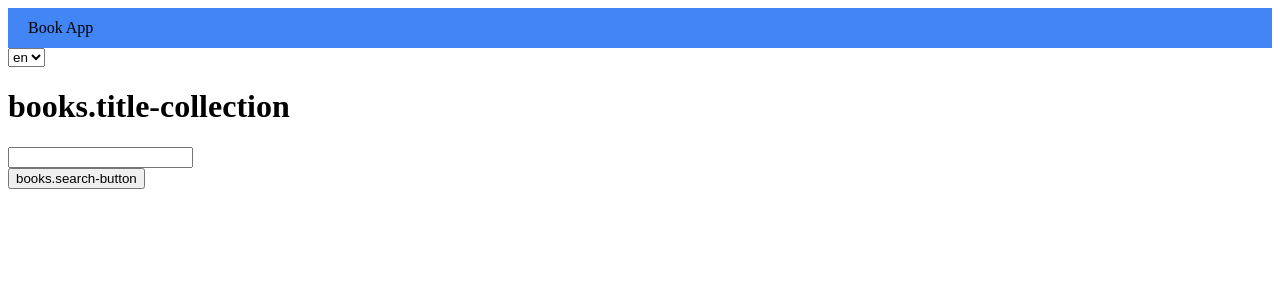
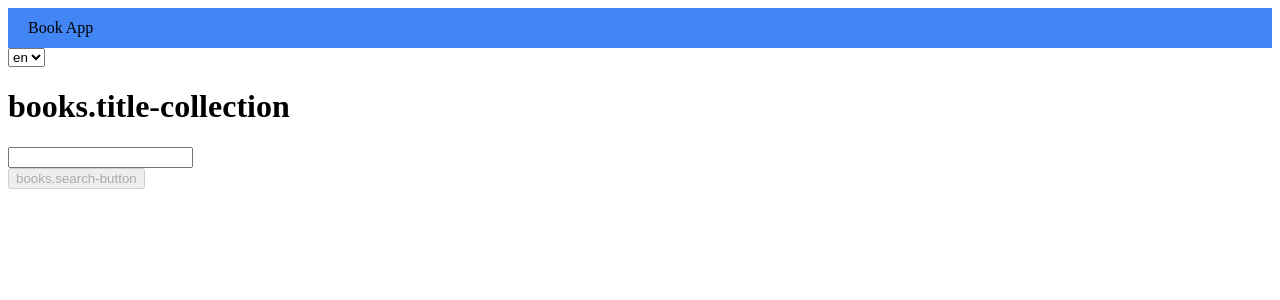
Before and after one commit to CarlosTenorio/book-app-vue, a Vue app: page /books/search in a window 1280 px wide. Shown: the top 300 px of the page. Built offline with nearby package versions, Linux system fonts and the light colour scheme.

Commit message:
Disable sumbit button when invalid form

```diff
--- a/src/modules/books/containers/find-book-page/find-book-page.component.vue
+++ b/src/modules/books/containers/find-book-page/find-book-page.component.vue
@@ -1,10 +1,10 @@
 <template>
     <h1>{{ $t('books.title-collection') }}</h1>
-    <Form @submit="onSubmit">
+    <Form @submit="onSubmit" v-slot="{ meta }">
         <Field name="search" type="text" v-model="search" :rules="validateForm" />
         <ErrorMessage name="search" />
         <div>
-            <button :disabled="invalid">
+            <button :disabled="(meta && !meta.valid) || loadingBooks">
                 {{ $t('books.search-button') }}
             </button>
         </div>
```
